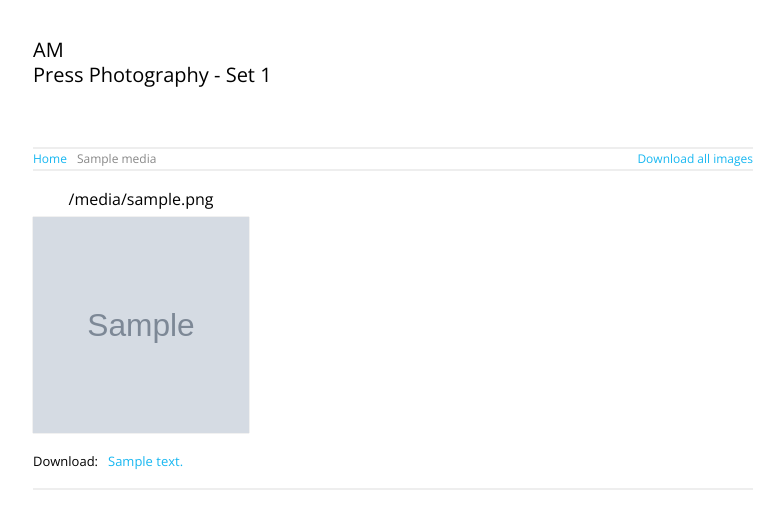
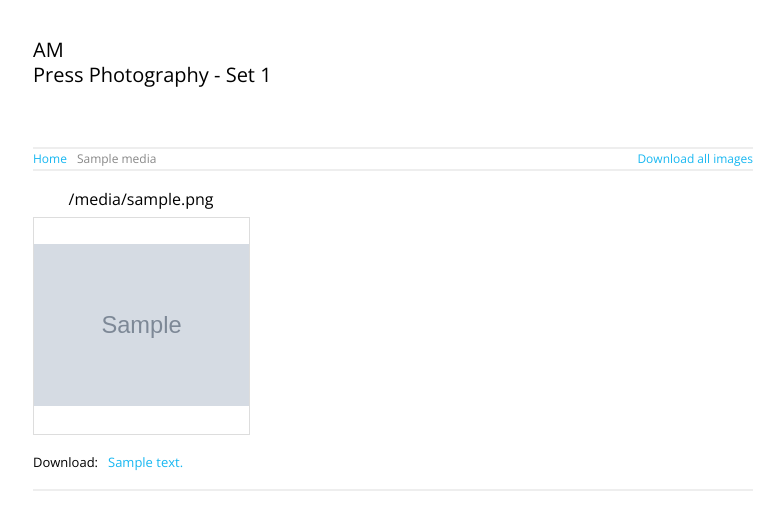
Before and after one commit to tnktp/django-press-gallery, a Django app: template templates/django_press_gallery/media.html in a window 1280 px wide. Shown: the top 530 px of the page, without its empty margins (247-1031 px from the left). Run offline with Django 3.2, Linux system fonts and the light colour scheme; the template is opened without the code that fills it: most values are stand-ins (such as "Sample title", 1, 10 or a date in 2020); grey boxes marked "Sample" are stand-in pictures.

Commit message:
Fix image thumbnail resizing

```diff
--- a/models.py
+++ b/models.py
@@ -45,7 +45,7 @@ class MediaFiles(BaseModel):
     media = models.ForeignKey(MediaGroup)
     # mediaset = models.ForeignKey(MediaSet)
     # parent_media = models.ForeignKey('self', null=True, blank=True)
-    media_file = StdImageField(upload_to='django_press_gallery_uploads', thumbnail_size=(216, 216))
+    media_file = StdImageField(upload_to='django_press_gallery_uploads', thumbnail_size=(215, 215))
     media_type = models.CharField(max_length=50, null=True, blank=True, editable=False)
     description = models.TextField(null=True, blank=True)
     # TODO: Change files to file field so that It can work for other media types and not just images
--- a/static/django_press_gallery/css/main.css
+++ b/static/django_press_gallery/css/main.css
@@ -74,10 +74,17 @@ header a {
   text-align: center;
   margin-bottom: 10px;
 }
+.mediaset .image_wrapper {
+  display: table-cell;
+  text-align: center;
+  vertical-align: middle;
+  width: 212px;
+  height: 216px;
+  border: solid 1px #ddd;
+}
 .mediaset img {
-  width: 216px;
-  height: 216px;
-  box-shadow: 0 0 1px #aaa;
+  max-width: 215px;
+  max-height: 215px;
 }
 nav {
   border-bottom: solid 2px #eee;
--- a/static/django_press_gallery/css/main.styl
+++ b/static/django_press_gallery/css/main.styl
@@ -72,11 +72,17 @@ header
         text-align center
         margin-bottom 10px
 
+    .image_wrapper
+        display table-cell
+        text-align center
+        vertical-align middle
+        width 212px
+        height 216px
+        border solid 1px #ddd
+
     img
-        width 216px
-        height 216px
-        // border solid 1px #ddd
-        box-shadow 0 0 1px #aaa
+        max-width 215px
+        max-height 215px
 
 nav
     border-bottom solid 2px #eee
--- a/templates/django_press_gallery/media.html
+++ b/templates/django_press_gallery/media.html
@@ -24,7 +24,9 @@
     <div class="mediaset left">
         <h3>{{ record.mediafiles_set.all.0.get_filename }}</h3>
         <a href="{{ record.mediafiles_set.all.0.media_file.url }}">
-            <img src="{{ record.mediafiles_set.all.0.media_file.thumbnail.url }}">
+            <div class="image_wrapper">
+                <img src="{{ record.mediafiles_set.all.0.media_file.thumbnail.url }}">
+            </div>
         </a>
 
         <section class="download_section">
--- a/templates/django_press_gallery/pressphotos.html
+++ b/templates/django_press_gallery/pressphotos.html
@@ -18,7 +18,9 @@
     {% endif %}
     <a href="{{ media_set.pk }}/{{ media_set.slug }}" class="mediaset left">
         <h3>{{ media_set.title }}</h3>
-        <img src="{{ media_set.get_thumbnail_url }}">
+        <div class="image_wrapper">
+            <img src="{{ media_set.get_thumbnail_url }}">
+        </div>
     </a>
     {% endfor %}
 </div>
```
